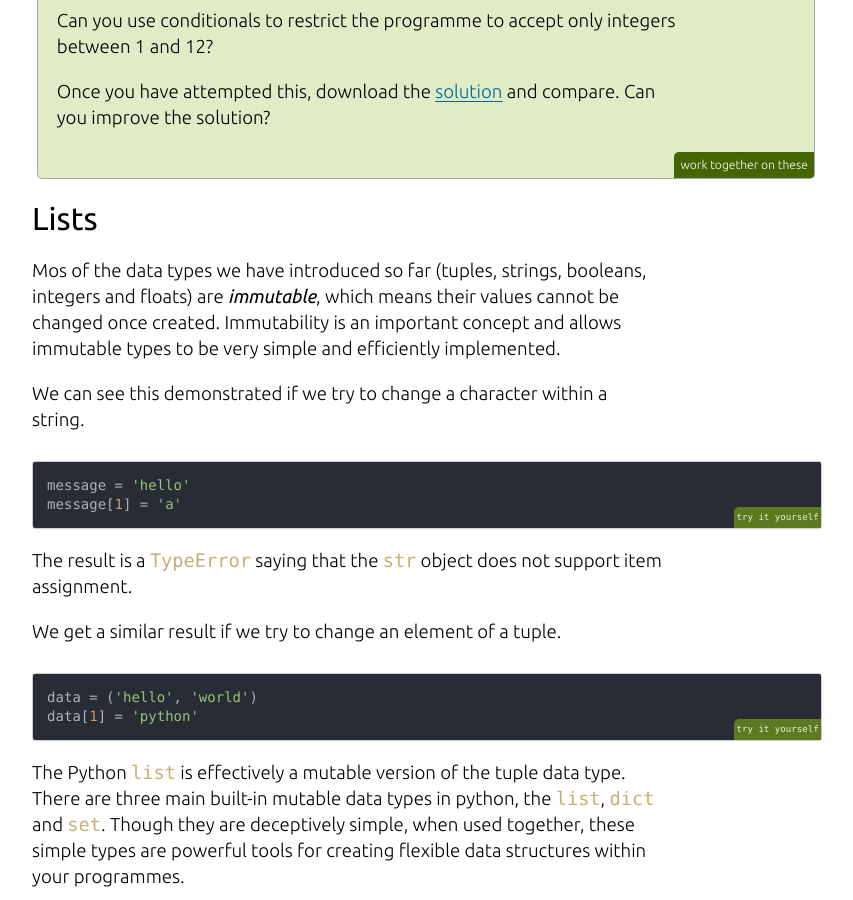
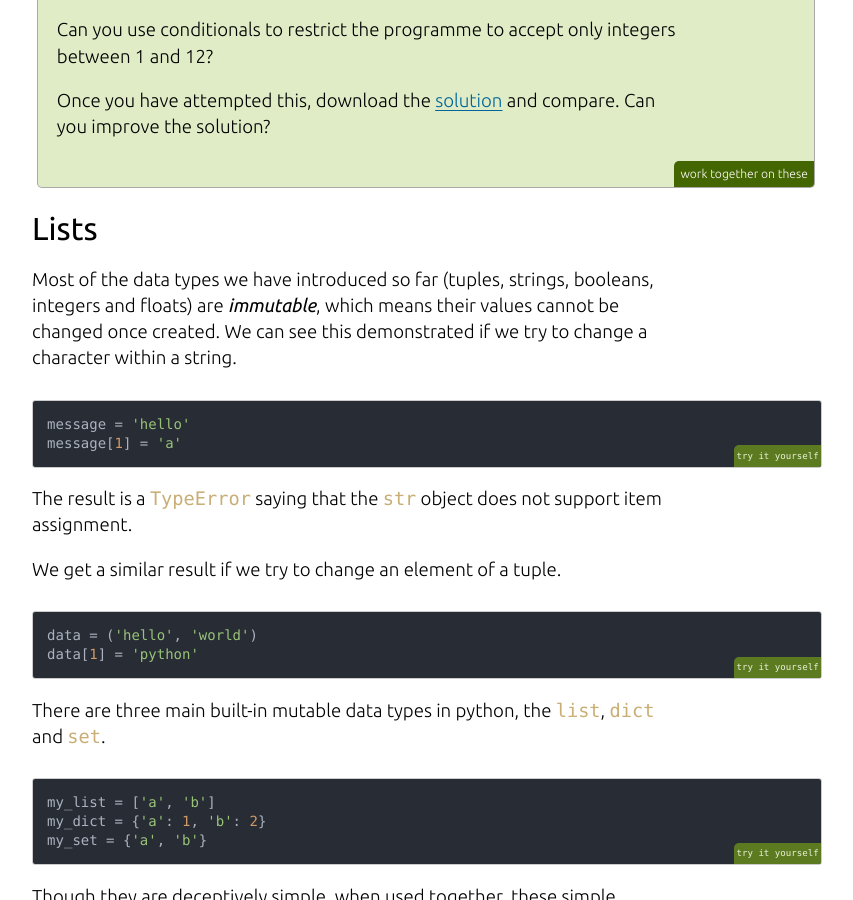
Before and after one commit to GAMR1520/GAMR1520, a Jekyll site: the page built from lab-1.2.md, in a window 1280 px wide and 900 px high, scrolled down 7445 px. Shown: the whole window, without its empty margins (213-1066 px from the left). Built offline with Jekyll 4.4.1, drawn with Linux system fonts in a browser that asks for light colours; nearby versions of some CDN libraries; our own code applies the rules of GitHub Pages for plain Markdown files; some of the changed text lies outside the part shown.

Commit message:
update lab 1.2

````diff
--- a/lab-1.2.md
+++ b/lab-1.2.md
@@ -245,7 +245,7 @@
         Write a programme that takes user input and outputs a requested times table.
     </p>
         <pre>>>> Enter a number [1 - 12]: 5
->>> (5, 10, 15, 20, 25, 30, 35, 40, 45, 50, 55, 60)</pre>
+ (5, 10, 15, 20, 25, 30, 35, 40, 45, 50, 55, 60)</pre>
     <p>
         Can you use conditionals to restrict the programme to accept only integers between 1 and 12?
     </p>
@@ -257,9 +257,7 @@
 
 ## Lists
 
-Mos of the data types we have introduced so far (tuples, strings, booleans, integers and floats) are *immutable*, which means their values cannot be changed once created.
-Immutability is an important concept and allows immutable types to be very simple and efficiently implemented.
-
+Most of the data types we have introduced so far (tuples, strings, booleans, integers and floats) are *immutable*, which means their values cannot be changed once created.
 We can see this demonstrated if we try to change a character within a string.
 
 ```python
@@ -276,9 +274,24 @@
 data[1] = 'python'
 ```
 
+There are three main built-in mutable data types in python, the `list`, `dict` and `set`.
+
+```python
+my_list = ['a', 'b']
+my_dict = {'a': 1, 'b': 2}
+my_set = {'a', 'b'}
+```
+
+Though they are deceptively simple, when used together, these simple types are powerful tools for creating flexible data structures within your programmes.
+
 The Python `list` is effectively a mutable version of the tuple data type.
-There are three main built-in mutable data types in python, the `list`, `dict` and `set`.
-Though they are deceptively simple, when used together, these simple types are powerful tools for creating flexible data structures within your programmes.
+We can change the content of lists after they have been created.
+
+```python
+data = ['hello', 'world']
+data[1] = 'python'
+```
+
 
 ### Replacing elements
 
--- a/markdown.css
+++ b/markdown.css
@@ -177,6 +177,7 @@
     background-color: hsl(var(--note-hue), 50%, 95%);
     border-color: hsl(var(--note-hue), 100%, 50%);
 }
+
 code:not(.hljs) {
     color: hsl(var(--note-hue), 100%, 40%);
 }
@@ -219,6 +220,11 @@
     margin: 1em;
 }
 
+blockquote.challenge > pre {
+    margin: 1em;
+    padding: 0.5em;
+}
+
 footer {
     padding-top: 2em;
 }
````
